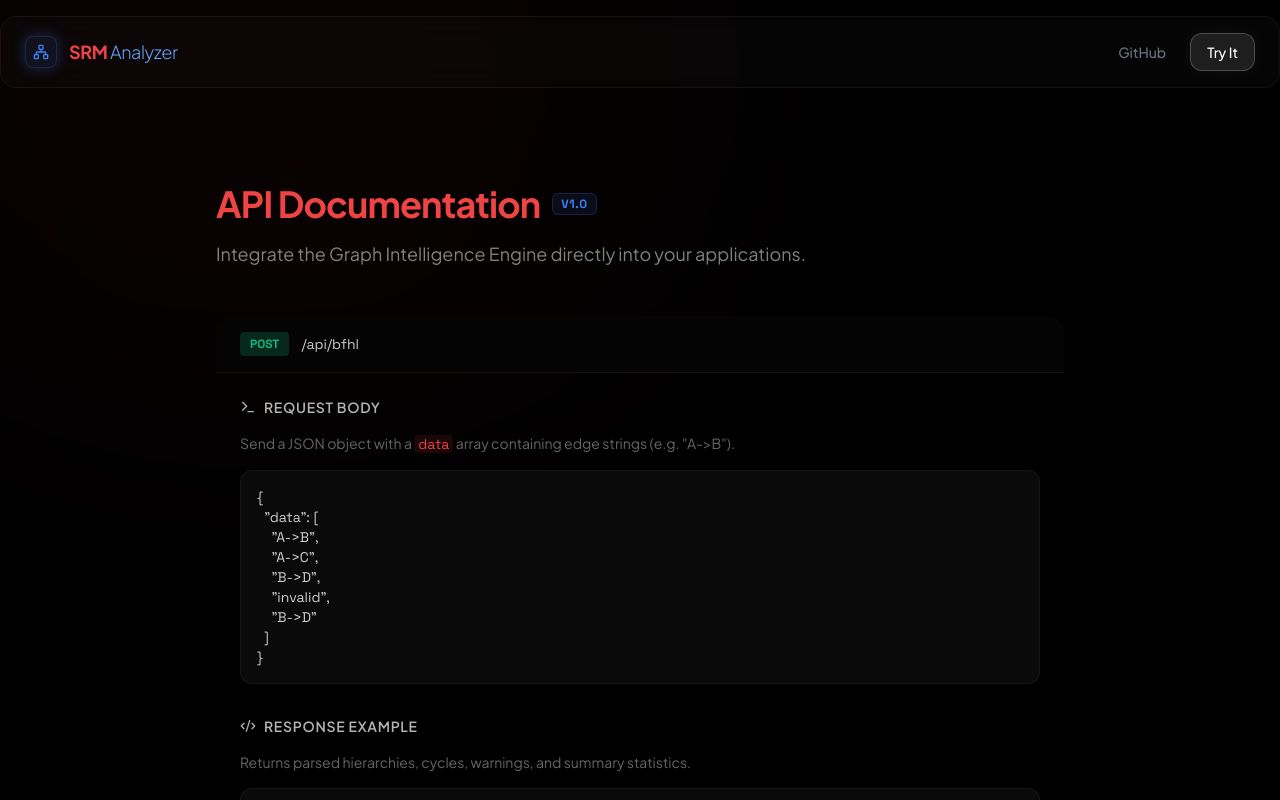
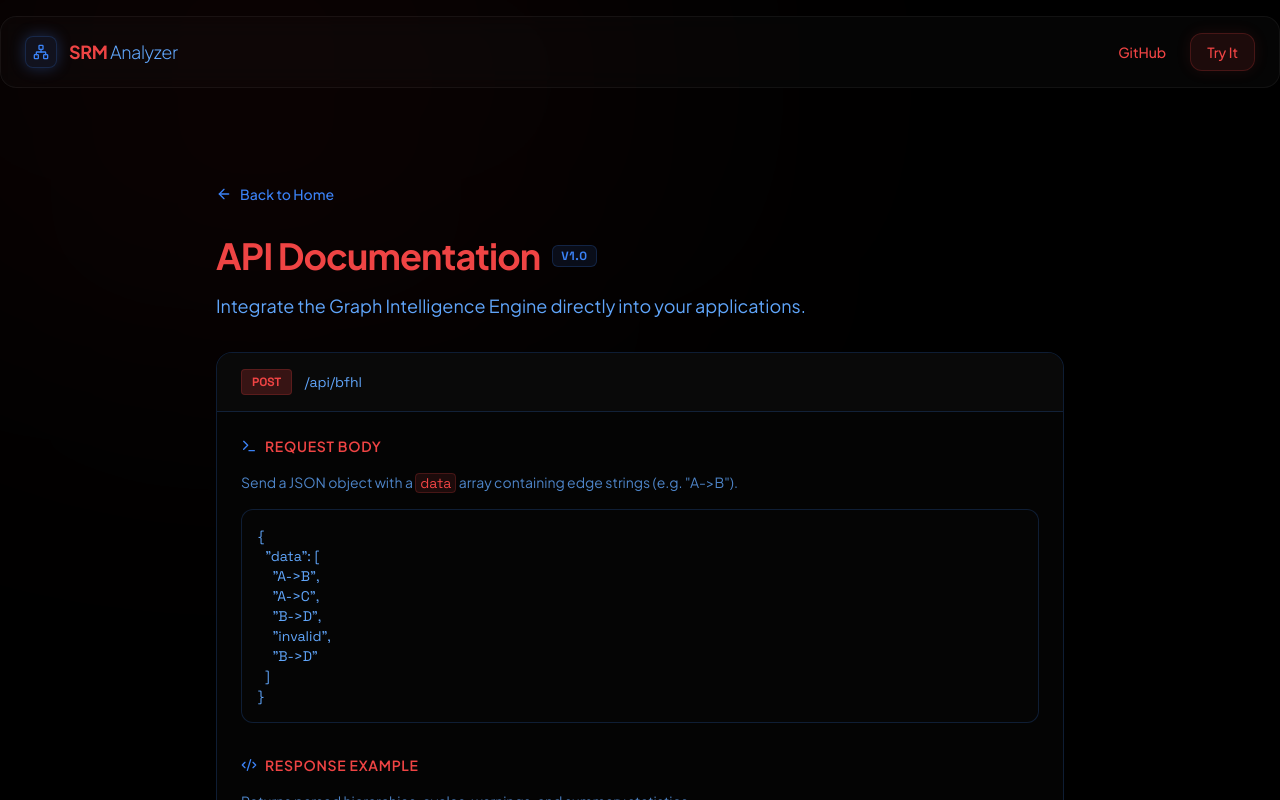
Before and after one commit to akshpuri30/BAJAJ, a Next.js app: page /docs in a window 1280 px wide. Shown: the top 800 px of the page. Built offline with nearby package versions, Linux system fonts and the light colour scheme.

Commit message:
fix: UI text visibility, update GitHub link, and add Back button to API Docs

```diff
--- a/app/docs/page.tsx
+++ b/app/docs/page.tsx
@@ -1,6 +1,7 @@
 import Navbar from "@/components/Navbar";
 import Footer from "@/components/Footer";
-import { Terminal, Code2 } from "lucide-react";
+import { Terminal, Code2, ArrowLeft } from "lucide-react";
+import Link from "next/link";
 
 export default function DocsPage() {
   return (
@@ -12,33 +13,36 @@ export default function DocsPage() {
         <Navbar />
 
         <div className="flex-grow max-w-4xl mx-auto px-6 py-24 w-full">
-          <div className="mb-12">
-            <h1 className="text-4xl font-bold tracking-tight mb-4 flex items-center gap-3">
+          <div className="mb-8">
+            <Link href="/" className="inline-flex items-center gap-2 text-sm font-medium text-blue-500 hover:text-red-500 transition-colors mb-8">
+              <ArrowLeft className="w-4 h-4" /> Back to Home
+            </Link>
+            <h1 className="text-4xl font-bold tracking-tight mb-4 flex items-center gap-3 text-red-500">
               API Documentation
-              <span className="px-2 py-0.5 rounded-md bg-secondary/10 text-secondary text-xs font-mono uppercase tracking-wider border border-secondary/20">
+              <span className="px-2 py-0.5 rounded-md bg-blue-500/10 text-blue-500 text-xs font-mono uppercase tracking-wider border border-blue-500/20">
                 v1.0
               </span>
             </h1>
-            <p className="text-white/50 text-lg">
+            <p className="text-blue-400 text-lg">
               Integrate the Graph Intelligence Engine directly into your applications.
             </p>
           </div>
 
-          <div className="glass-panel rounded-2xl overflow-hidden mb-8">
-            <div className="px-6 py-4 border-b border-white/5 bg-surface/80 flex items-center gap-3">
-              <span className="px-2.5 py-1 rounded bg-success/20 text-success text-xs font-bold font-mono">POST</span>
-              <code className="text-white/80 font-mono text-sm">/api/bfhl</code>
+          <div className="glass-panel rounded-2xl overflow-hidden mb-8 border border-blue-500/20 bg-[#050505]/80 backdrop-blur-md">
+            <div className="px-6 py-4 border-b border-blue-500/20 bg-[#0a0a0a]/80 flex items-center gap-3">
+              <span className="px-2.5 py-1 rounded bg-red-500/20 text-red-500 text-xs font-bold font-mono border border-red-500/20">POST</span>
+              <code className="text-blue-400 font-mono text-sm">/api/bfhl</code>
             </div>
 
             <div className="p-6">
               <div className="mb-8">
-                <h3 className="text-sm font-semibold text-white/70 uppercase tracking-wider mb-4 flex items-center gap-2">
-                  <Terminal className="w-4 h-4" />
+                <h3 className="text-sm font-semibold text-red-500 uppercase tracking-wider mb-4 flex items-center gap-2">
+                  <Terminal className="w-4 h-4 text-blue-500" />
                   Request Body
                 </h3>
-                <p className="text-white/40 text-sm mb-4">Send a JSON object with a <code className="text-primary font-mono bg-primary/10 px-1 rounded">data</code> array containing edge strings (e.g. "A-&gt;B").</p>
-                <div className="bg-[#0a0a0a] rounded-xl p-4 border border-white/5">
-                  <pre className="text-sm text-white/80 font-mono">
+                <p className="text-blue-400/80 text-sm mb-4">Send a JSON object with a <code className="text-red-500 font-mono bg-red-500/10 px-1 rounded border border-red-500/20">data</code> array containing edge strings (e.g. "A-&gt;B").</p>
+                <div className="bg-[#050505] rounded-xl p-4 border border-blue-500/20">
+                  <pre className="text-sm text-blue-400 font-mono">
 {`{
   "data": [
     "A->B",
@@ -53,13 +57,13 @@ export default function DocsPage() {
               </div>
 
               <div>
-                <h3 className="text-sm font-semibold text-white/70 uppercase tracking-wider mb-4 flex items-center gap-2">
-                  <Code2 className="w-4 h-4" />
+                <h3 className="text-sm font-semibold text-red-500 uppercase tracking-wider mb-4 flex items-center gap-2">
+                  <Code2 className="w-4 h-4 text-blue-500" />
                   Response Example
                 </h3>
-                <p className="text-white/40 text-sm mb-4">Returns parsed hierarchies, cycles, warnings, and summary statistics.</p>
-                <div className="bg-[#0a0a0a] rounded-xl p-4 border border-white/5">
-                  <pre className="text-sm text-white/80 font-mono overflow-auto max-h-[400px]">
+                <p className="text-blue-400/80 text-sm mb-4">Returns parsed hierarchies, cycles, warnings, and summary statistics.</p>
+                <div className="bg-[#050505] rounded-xl p-4 border border-blue-500/20">
+                  <pre className="text-sm text-blue-400 font-mono overflow-auto max-h-[400px]">
 {`{
   "user_id": "lyapuri_30012004",
   "email_id": "lp8271@srmist.edu.in",
--- a/app/globals.css
+++ b/app/globals.css
@@ -29,15 +29,15 @@
   }
 
   .neo-button-primary {
-    @apply neo-button bg-white/10 text-white border border-white/20 hover:bg-white/15 shadow-[0_0_15px_rgba(255,255,255,0.05)] hover:shadow-[0_0_25px_rgba(255,255,255,0.1)];
+    @apply neo-button bg-red-500/10 text-red-500 border border-red-500/20 hover:bg-red-500/20 shadow-[0_0_15px_rgba(239,68,68,0.1)] hover:shadow-[0_0_25px_rgba(239,68,68,0.2)];
   }
 
   .neo-button-secondary {
-    @apply neo-button glass text-gray-300 hover:bg-white/5 hover:text-white;
+    @apply neo-button glass text-blue-400 border border-blue-500/20 hover:bg-blue-500/10 hover:text-blue-300;
   }
 
   .text-gradient {
-    @apply bg-clip-text text-transparent bg-gradient-to-r from-white via-gray-200 to-gray-500;
+    @apply bg-clip-text text-transparent bg-gradient-to-r from-red-500 via-purple-500 to-blue-500;
   }
 }
 
--- a/components/Navbar.tsx
+++ b/components/Navbar.tsx
@@ -9,13 +9,13 @@ export default function Navbar() {
         <div className="w-8 h-8 rounded-lg bg-blue-500/10 border border-blue-500/20 shadow-[0_0_15px_rgba(59,130,246,0.3)] flex items-center justify-center">
           <Network className="w-4 h-4 text-blue-500" />
         </div>
-        <div className="font-bold tracking-tight text-lg text-red-500">
+        <Link href="/" className="font-bold tracking-tight text-lg text-red-500 hover:opacity-80 transition-opacity">
           SRM <span className="font-light text-blue-400">Analyzer</span>
-        </div>
+        </Link>
       </div>
 
       <div className="flex items-center gap-6 text-sm font-medium">
-        <Link href="https://github.com/lya2004/BAJAJ.git" target="_blank" className="text-gray-500 hover:text-primary transition-colors">
+        <Link href="https://github.com/akshpuri30/BAJAJ.git" target="_blank" className="text-red-500 hover:text-blue-500 transition-colors">
           GitHub
         </Link>
         <Link href="#analyzer" className="neo-button-primary px-4 py-2">
```
